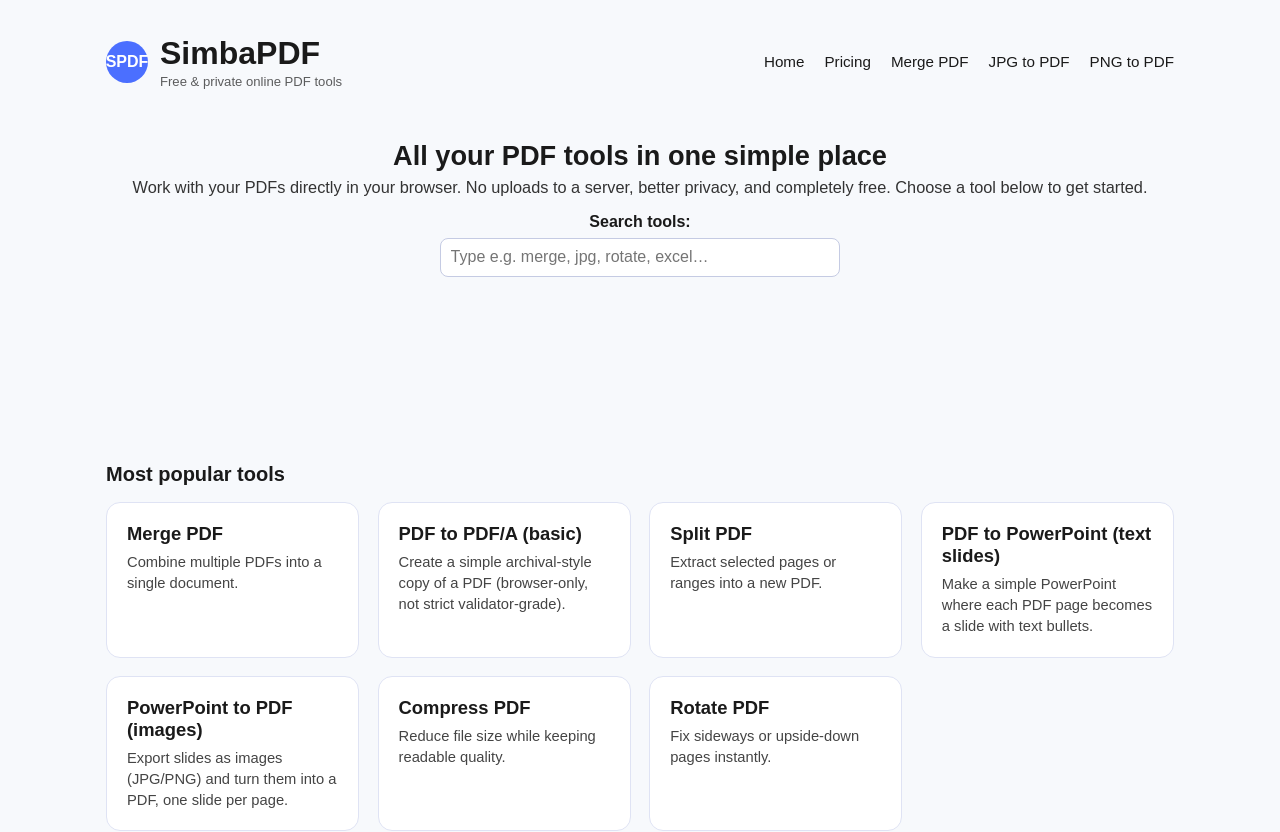
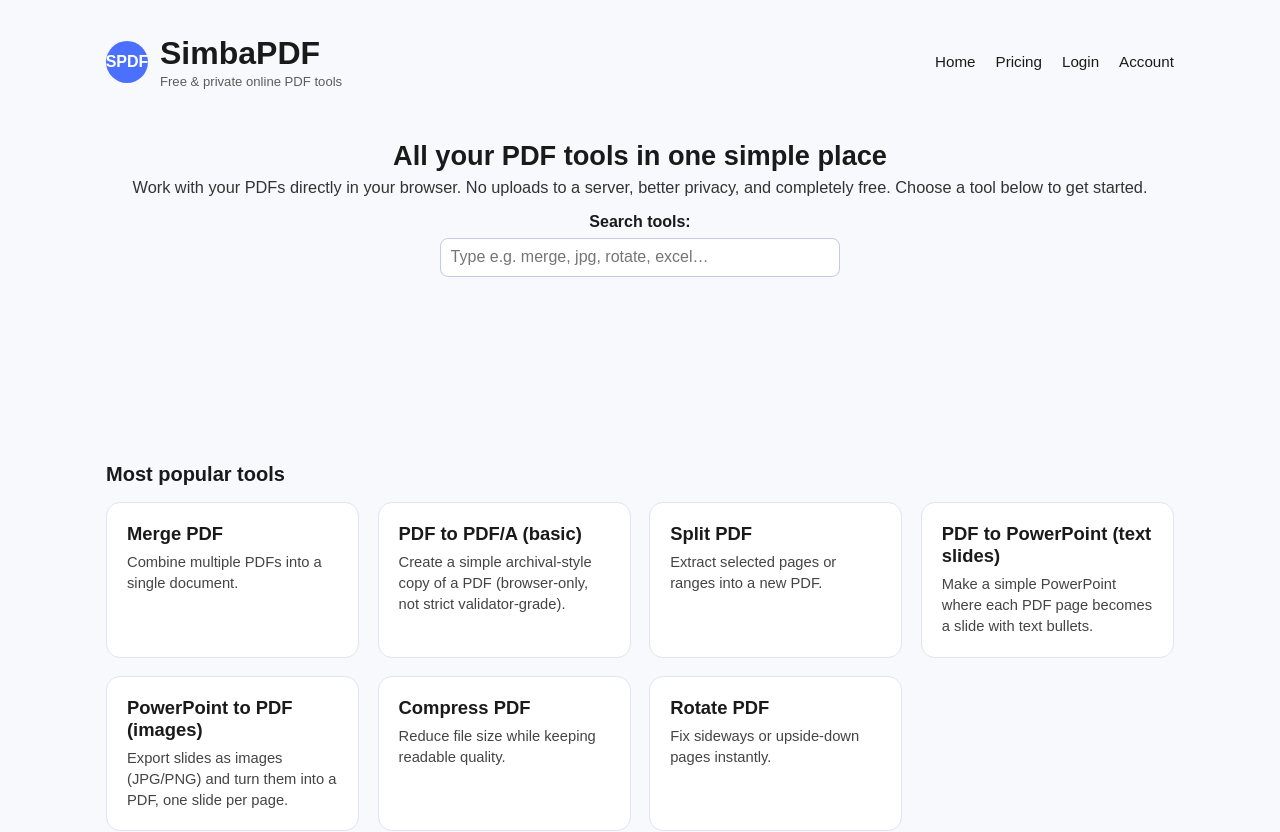
Before and after one commit to gsimbini/pdf-merge-site, a Next.js app: page / in a window 1280 px wide. Shown: the top 832 px of the page. Built offline with nearby package versions, Linux system fonts and the light colour scheme.

Commit message:
Add Login link to homepage navigation

```diff
--- a/pages/index.js
+++ b/pages/index.js
@@ -3,6 +3,9 @@ import Head from 'next/head';
 import Link from 'next/link';
 import { useState } from 'react';
 import AdBanner from '../components/AdBanner';
+import ProBadge from "../components/ProBadge";
+
+
 
 export default function HomePage() {
   const [search, setSearch] = useState('');
@@ -223,11 +226,18 @@ export default function HomePage() {
           <nav className="nav">
             <Link href="/">Home</Link>
             <Link href="/pricing">Pricing</Link>
-            <Link href="/merge-pdf">Merge PDF</Link>
-            <Link href="/jpg-to-pdf">JPG to PDF</Link>
-            <Link href="/png-to-pdf">PNG to PDF</Link>
-          </nav>
+            <Link href="/login">Login</Link>
+            <Link href="/account">Account</Link>
+            </nav>
+
+
         </header>
+
+
+<div style={{ marginTop: "0.75rem" }}>
+  <ProBadge />
+</div>
+
 
         {/* Hero + search */}
         <main className="main">
```
